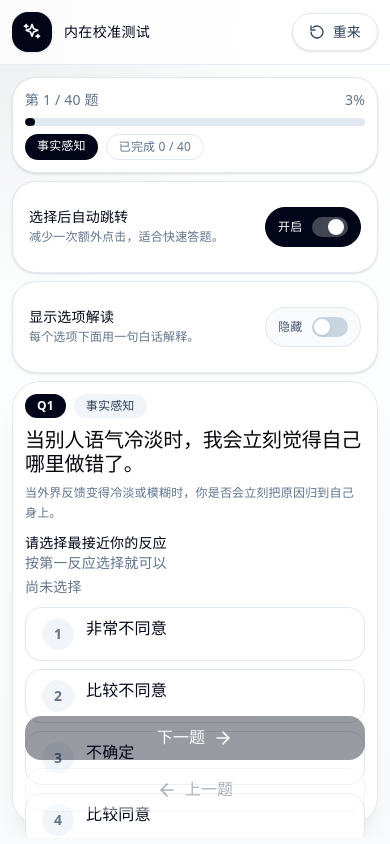
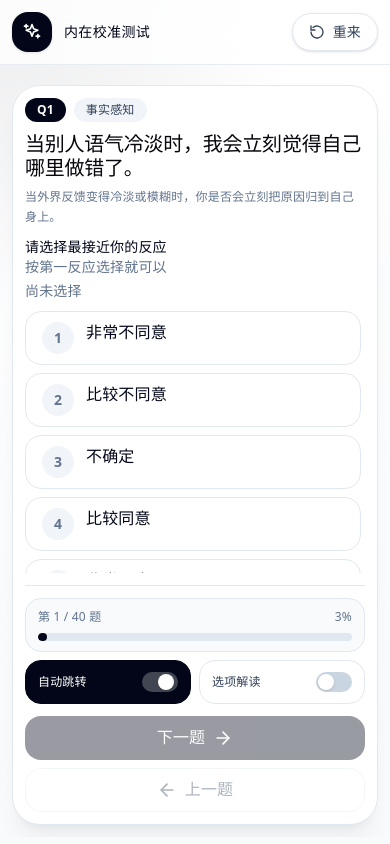
Before and after one commit to LDZ1233/my-site, a React (Vite) app: page / in a window 390 px wide. Both pictures are taken after a click on the button "开始测试". Built offline with nearby package versions, Linux system fonts and the light colour scheme.

Commit message:
Fix mobile questionnaire layout

```diff
--- a/src/InnerCalibrationTestApp.jsx
+++ b/src/InnerCalibrationTestApp.jsx
@@ -714,7 +714,7 @@ function Test({ answers, setAnswers, onSubmit }) {
 
   return (
     <main className="flex h-[calc(100svh-4.5rem)] w-full flex-col overflow-hidden px-3 py-3 sm:px-4 sm:py-4 lg:px-6">
-      <div className="grid items-stretch gap-2 md:grid-cols-2 xl:grid-cols-[minmax(0,1fr)_16rem_16rem]">
+      <div className="hidden items-stretch gap-2 md:grid md:grid-cols-2 xl:grid-cols-[minmax(0,1fr)_16rem_16rem]">
         <div className="flex min-h-[92px] flex-col justify-between rounded-[1.5rem] border border-slate-200 bg-white p-3 shadow-sm sm:p-4 md:col-span-2 xl:col-span-1">
           <div className="flex items-center justify-between gap-3 text-sm text-slate-500">
             <span>第 {index + 1} / {questions.length} 题</span>
@@ -786,9 +786,9 @@ function Test({ answers, setAnswers, onSubmit }) {
           animate={{ opacity: 1, x: 0 }}
           exit={{ opacity: 0, x: -24 }}
           transition={{ duration: 0.22 }}
-          className="mt-2 flex min-h-0 flex-1 flex-col rounded-[1.75rem] border border-slate-200 bg-white p-3 shadow-xl shadow-slate-950/5 sm:p-4 lg:p-5"
+          className="mt-2 flex min-h-0 flex-1 flex-col overflow-hidden rounded-[1.75rem] border border-slate-200 bg-white p-3 shadow-xl shadow-slate-950/5 sm:p-4 lg:p-5"
         >
-          <div className="flex min-h-0 flex-1 flex-col gap-2.5">
+          <div className="flex min-h-0 flex-1 flex-col gap-2.5 overflow-y-auto pr-1">
             <div className="flex flex-wrap items-center gap-2 text-xs font-semibold text-slate-500">
               <span className="rounded-full bg-slate-950 px-3 py-1 text-white">Q{index + 1}</span>
               <span className="rounded-full bg-slate-100 px-3 py-1 text-slate-700">{currentAxis.title}</span>
@@ -813,7 +813,7 @@ function Test({ answers, setAnswers, onSubmit }) {
               <span className="text-sm text-slate-500">{currentAnswer ? `当前已选 ${currentAnswer}` : "尚未选择"}</span>
             </div>
 
-            <div className="grid flex-1 auto-rows-fr gap-2">
+            <div className="grid gap-2 md:flex-1 md:auto-rows-fr">
               {scale.map((item) => {
                 const selected = currentAnswer === item.value;
                 const choiceReading = getChoiceReading(current, item.value);
@@ -853,7 +853,59 @@ function Test({ answers, setAnswers, onSubmit }) {
             </div>
           </div>
 
-          <div className="mt-3 flex flex-col-reverse gap-2 border-t border-slate-200 pt-3 sm:flex-row sm:items-center sm:justify-between">
+          <div className="mt-3 shrink-0 border-t border-slate-200 pt-3">
+            <div className="mb-3 space-y-2 md:hidden">
+              <div className="rounded-2xl border border-slate-200 bg-slate-50 px-3 py-2.5">
+                <div className="flex items-center justify-between gap-3 text-xs text-slate-500">
+                  <span>第 {index + 1} / {questions.length} 题</span>
+                  <span>{progress}%</span>
+                </div>
+                <div className="mt-2 h-2 overflow-hidden rounded-full bg-slate-200">
+                  <motion.div
+                    className="h-full rounded-full bg-slate-950"
+                    initial={false}
+                    animate={{ width: `${progress}%` }}
+                    transition={{ duration: 0.25 }}
+                  />
+                </div>
+              </div>
+
+              <div className="grid grid-cols-2 gap-2">
+                <button
+                  type="button"
+                  role="switch"
+                  aria-checked={autoAdvance}
+                  onClick={() => setAutoAdvance((value) => !value)}
+                  className={classNames(
+                    "flex h-11 items-center justify-between rounded-2xl border px-3 text-left text-xs font-semibold transition",
+                    autoAdvance ? "border-slate-950 bg-slate-950 text-white" : "border-slate-200 bg-white text-slate-700"
+                  )}
+                >
+                  <span>自动跳转</span>
+                  <span className={classNames("relative h-5 w-9 rounded-full transition", autoAdvance ? "bg-white/25" : "bg-slate-300")}>
+                    <span className={classNames("absolute top-0.5 h-4 w-4 rounded-full bg-white shadow transition", autoAdvance ? "left-4" : "left-0.5")} />
+                  </span>
+                </button>
+
+                <button
+                  type="button"
+                  role="switch"
+                  aria-checked={showChoiceReadings}
+                  onClick={() => setShowChoiceReadings((value) => !value)}
+                  className={classNames(
+                    "flex h-11 items-center justify-between rounded-2xl border px-3 text-left text-xs font-semibold transition",
+                    showChoiceReadings ? "border-slate-950 bg-slate-950 text-white" : "border-slate-200 bg-white text-slate-700"
+                  )}
+                >
+                  <span>选项解读</span>
+                  <span className={classNames("relative h-5 w-9 rounded-full transition", showChoiceReadings ? "bg-white/25" : "bg-slate-300")}>
+                    <span className={classNames("absolute top-0.5 h-4 w-4 rounded-full bg-white shadow transition", showChoiceReadings ? "left-4" : "left-0.5")} />
+                  </span>
+                </button>
+              </div>
+            </div>
+
+            <div className="flex flex-col-reverse gap-2 sm:flex-row sm:items-center sm:justify-between">
               <button
                 onClick={prev}
                 disabled={index === 0}
@@ -882,6 +934,7 @@ function Test({ answers, setAnswers, onSubmit }) {
                   <Icon name="Sparkles" className="h-5 w-5" />
                 </button>
               )}
+            </div>
           </div>
         </motion.section>
       </AnimatePresence>
```
Lines whose indentation alone changed are shown as unchanged.
